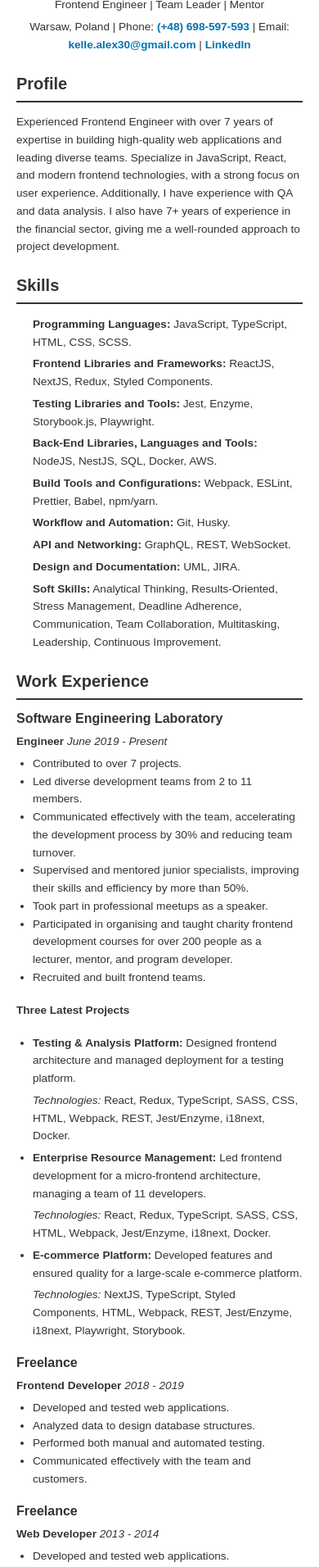
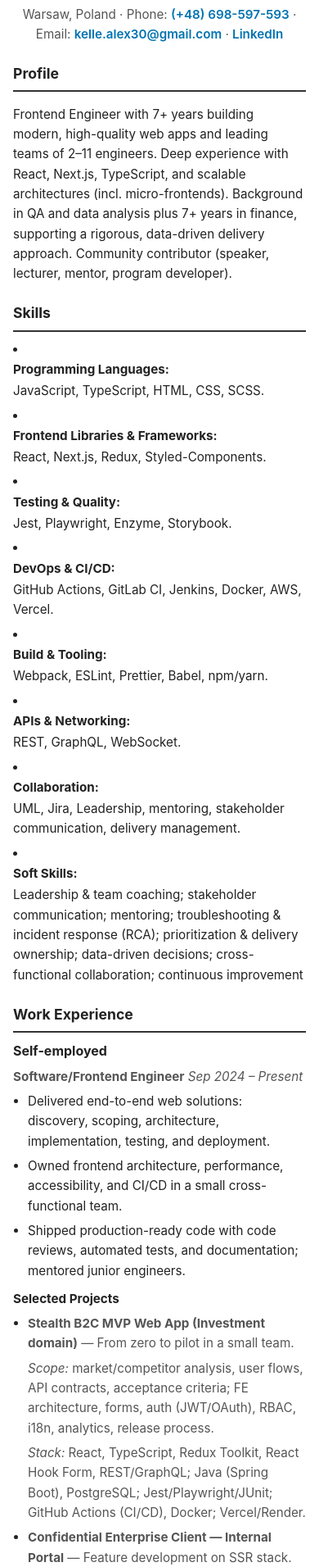
Before and after one commit to AlexKelle/alexandra-kelle-cv, a plain HTML site: page index.html in a window 390 px wide. Shown: the part 88-2000 px from the top of the page at 82% size. Drawn offline with Linux system fonts and the light colour scheme.

Commit message:
feat: cv upgrade

```diff
--- a/index.html
+++ b/index.html
@@ -1,20 +1,23 @@
 <!DOCTYPE html>
 <html lang="en">
 <head>
-    <meta charset="UTF-8">
-    <meta name="viewport" content="width=device-width, initial-scale=1.0">
-    <title>CV - Alexandra Kelle</title>
-    <link rel="stylesheet" href="style.css">
-    <link rel="icon" type="image/x-icon" href="./assets/favicon.ico">
+	<meta charset="UTF-8" />
+	<meta name="viewport" content="width=device-width, initial-scale=1.0"/>
+	<title>CV – Alexandra Kelle</title>
+	<link rel="stylesheet" href="style.css"/>
+	<link rel="icon" type="image/x-icon" href="./assets/favicon.ico"/>
+	<meta name="description" content="Alexandra Kelle — Frontend Engineer / Team Lead. React, Next.js, TypeScript, CI/CD, testing, micro-frontends."/>
 </head>
 <body>
 <div class="cv-container">
+
 	<header>
 		<h1>Alexandra Kelle</h1>
-        <p>Frontend Engineer | Team Leader | Mentor</p>
+		<p>Frontend Engineer · Team Lead · Mentor</p>
 		<p>
-            Warsaw, Poland | Phone: <a href="tel:+48-698-597-593">(+48) 698-597-593</a> |
-            Email: <a href="mailto:kelle.alex30@gmail.com">kelle.alex30@gmail.com</a> |
+			Warsaw, Poland ·
+			Phone: <a href="tel:+48-698-597-593">(+48) 698-597-593</a> ·
+			Email: <a href="mailto:kelle.alex30@gmail.com">kelle.alex30@gmail.com</a> ·
 			<a href="https://www.linkedin.com/in/alexandra-kelle/">LinkedIn</a>
 		</p>
 	</header>
@@ -22,10 +25,10 @@
 	<section>
 		<h2>Profile</h2>
 		<p>
-            Experienced Frontend Engineer with over 7 years of expertise in building high-quality web applications and leading diverse teams.
-            Specialize in JavaScript, React, and modern frontend technologies, with a strong focus on user experience.
-            Additionally, I have experience with QA and data analysis.
-            I also have 7+ years of experience in the financial sector, giving me a well-rounded approach to project development.
+			Frontend Engineer with 7+ years building modern, high-quality web apps and leading teams of 2–11 engineers.
+			Deep experience with React, Next.js, TypeScript, and scalable architectures (incl. micro-frontends).
+			Background in QA and data analysis plus 7+ years in finance, supporting a rigorous, data-driven delivery approach.
+			Community contributor (speaker, lecturer, mentor, program developer).
 		</p>
 	</section>
 
@@ -33,106 +36,123 @@
 		<h2>Skills</h2>
 		<ul class="skills-list">
 			<li><strong>Programming Languages:</strong> JavaScript, TypeScript, HTML, CSS, SCSS.</li>
-            <li><strong>Frontend Libraries and Frameworks:</strong> ReactJS, NextJS, Redux, Styled Components.</li>
-            <li><strong>Testing Libraries and Tools:</strong> Jest, Enzyme, Storybook.js, Playwright.</li>
-            <li><strong>Back-End Libraries, Languages and Tools:</strong> NodeJS, NestJS, SQL, Docker, AWS.</li>
-            <li><strong>Build Tools and Configurations:</strong> Webpack, ESLint, Prettier, Babel, npm/yarn.</li>
-            <li><strong>Workflow and Automation:</strong> Git, Husky.</li>
-            <li><strong>API and Networking:</strong> GraphQL, REST, WebSocket.</li>
-            <li><strong>Design and Documentation:</strong> UML, JIRA.</li>
-            <li><strong>Soft Skills:</strong> Analytical Thinking, Results-Oriented, Stress Management, Deadline Adherence, Communication, Team Collaboration, Multitasking, Leadership, Continuous Improvement.</li>
+			<li><strong>Frontend Libraries & Frameworks:</strong> React, Next.js, Redux, Styled-Components.</li>
+			<li><strong>Testing & Quality:</strong> Jest, Playwright, Enzyme, Storybook.</li>
+			<li><strong>DevOps & CI/CD:</strong> GitHub Actions, GitLab CI, Jenkins, Docker, AWS, Vercel.</li>
+			<li><strong>Build & Tooling:</strong> Webpack, ESLint, Prettier, Babel, npm/yarn.</li>
+			<li><strong>APIs & Networking:</strong> REST, GraphQL, WebSocket.</li>
+			<li><strong>Collaboration:</strong> UML, Jira, Leadership, mentoring, stakeholder communication, delivery management.</li>
+			<li><strong>Soft Skills:</strong> Leadership & team coaching; stakeholder communication; mentoring; troubleshooting & incident response (RCA); prioritization & delivery ownership; data-driven decisions; cross-functional collaboration; continuous improvement</li>
+
+
 		</ul>
 	</section>
 
 	<section>
 		<h2>Work Experience</h2>
+
+		<div class="job">
+			<h3>Self-employed</h3>
+			<p><strong>Software/Frontend Engineer</strong> <em>Sep 2024 – Present</em></p>
+			<ul>
+				<li>Delivered end-to-end web solutions: discovery, scoping, architecture, implementation, testing, and deployment.</li>
+				<li>Owned frontend architecture, performance, accessibility, and CI/CD in a small cross-functional team.</li>
+				<li>Shipped production-ready code with code reviews, automated tests, and documentation; mentored junior engineers.</li>
+			</ul>
+
+			<h4>Selected Projects</h4>
+			<ul>
+				<li>
+					<p><strong>Stealth B2C MVP Web App (Investment domain)</strong> — From zero to pilot in a small team.</p>
+					<p><em>Scope:</em> market/competitor analysis, user flows, API contracts, acceptance criteria; FE architecture, forms, auth (JWT/OAuth), RBAC, i18n, analytics, release process.</p>
+					<p><em>Stack:</em> React, TypeScript, Redux Toolkit, React Hook Form, REST/GraphQL; Java (Spring Boot), PostgreSQL; Jest/Playwright/JUnit; GitHub Actions (CI/CD), Docker; Vercel/Render.</p>
+				</li>
+				<li>
+					<p><strong>Confidential Enterprise Client — Internal Portal</strong> — Feature development on SSR stack.</p>
+					<p><em>Responsibilities:</em> Next.js pages/components, SSR/ISR, data fetching, forms, role-based access, unit/e2e tests, performance & accessibility improvements; collaboration with a Laravel backend.</p>
+					<p><em>Stack:</em> Next.js, TypeScript, React Query/RTK; Laravel (PHP) API; REST; Jest/Playwright; Storybook; i18next; GitHub Actions.</p>
+				</li>
+			</ul>
+		</div>
+
 		<div class="job">
 			<h3>Software Engineering Laboratory</h3>
-            <p><strong>Engineer</strong> <em>June 2019 - Present</em></p>
+			<p><strong>Engineer / Team Lead</strong> <em>Jun 2019 – Aug 2024</em></p>
 			<ul>
-                <li>Contributed to over 7 projects.</li>
-                <li>Led diverse development teams from 2 to 11 members.</li>
-                <li>Communicated effectively with the team, accelerating the development process by 30% and reducing team turnover.</li>
-                <li>Supervised and mentored junior specialists, improving their skills and efficiency by more than 50%.</li>
-                <li>Took part in professional meetups as a speaker.</li>
-                <li>Participated in organising and taught charity frontend development courses for over 200 people as a lecturer, mentor, and program developer.</li>
-                <li>Recruited and built frontend teams.</li>
+				<li>Delivered 7+ projects across enterprise, e-commerce, and platform domains; owned frontend architecture and deployments.</li>
+				<li>Led teams of 2–11 developers; improved communication and processes to accelerate delivery (~30%) and reduce turnover.</li>
+				<li>Hired, onboarded, and mentored junior specialists; established code review and knowledge-sharing rituals.</li>
+				<li>Spoke at meetups; organized and taught charity frontend courses for 200+ learners (lecturer, mentor, program developer).</li>
+				<li>Recruited and built effective frontend teams aligned with project goals and culture.</li>
 			</ul>
-            <h4>Three Latest Projects</h4>
+
+			<h4>Selected Projects</h4>
 			<ul>
 				<li>
-                    <p><strong>Testing & Analysis Platform: </strong> Designed frontend architecture and managed deployment for a testing platform.</p>
-                    <p><em>Technologies: </em>React, Redux, TypeScript, SASS, CSS, HTML, Webpack, REST, Jest/Enzyme, i18next, Docker.</p>
+					<p><strong>Testing & Analysis Platform</strong> — Designed frontend architecture and managed deployment.</p>
+					<p><em>Stack:</em> React, Redux, TypeScript, SASS, HTML/CSS, Webpack, REST, Jest/Enzyme, i18next, Docker.</p>
 				</li>
 				<li>
-                    <p><strong>Enterprise Resource Management: </strong>Led frontend development for a micro-frontend architecture, managing a team of 11 developers.</p>
-                    <p><em>Technologies: </em>React, Redux, TypeScript, SASS, CSS, HTML, Webpack, Jest/Enzyme, i18next, Docker.</p>
+					<p><strong>Enterprise Resource Management (Micro-frontend)</strong> — Led frontend and coordinated a team of 11 developers and interface contracts across domains.</p>
+					<p><em>Stack:</em> React, Redux, TypeScript, SASS, HTML/CSS, Webpack, Jest/Enzyme, i18next, Docker.</p>
 				</li>
 				<li>
-                    <p><strong>E-commerce Platform:  </strong>Developed features and ensured quality for a large-scale e-commerce platform.</p>
-                    <p><em>Technologies: </em> NextJS, TypeScript, Styled Components, HTML, Webpack, REST, Jest/Enzyme, i18next, Playwright, Storybook.</p>
+					<p><strong>E-commerce Platform</strong> — Built features and ensured quality on a large-scale Next.js storefront.</p>
+					<p><em>Stack:</em> Next.js, TypeScript, Styled-Components, HTML, Webpack, REST, Jest/Enzyme, i18next, Playwright, Storybook.</p>
 				</li>
-
 			</ul>
 		</div>
+
 		<div class="job">
-            <h3>Freelance</h3>
-            <p><strong>Frontend Developer</strong> <em>2018 - 2019</em></p>
+			<h3>Self-employed</h3>
+			<p><strong>Frontend Developer</strong> <em>2018 – 2019</em></p>
 			<ul>
-                <li>Developed and tested web applications.</li>
-                <li>Analyzed data to design database structures.</li>
-                <li>Performed both manual and automated testing.</li>
-                <li>Communicated effectively with the team and customers.</li>
+				<li>Developed and tested web applications; collaborated with clients and cross-functional teams.</li>
+				<li>Contributed to database design and data modeling; performed manual and automated testing.</li>
 			</ul>
 		</div>
+
 		<div class="job">
-            <h3>Freelance</h3>
-            <p><strong>Web Developer</strong> <em>2013 - 2014</em></p>
+			<h3>Self-employed</h3>
+			<p><strong>Web Developer</strong> <em>2013 – 2014</em></p>
 			<ul>
-                <li>Developed and tested web applications.</li>
-                <li>Participated in database design.</li>
-                <li>Communicated effectively with the team and customers.</li>
+				<li>Developed and tested web applications; participated in database design; supported team communication.</li>
 			</ul>
 		</div>
-<!--        <div class="job">-->
-<!--            <h3>Private Company</h3>-->
-<!--            <p><strong>Senior Accountant</strong> <em>2012 - 2013</em></p>-->
-<!--            <ul>-->
-<!--                <li>Led and managed a team to achieve company goals.</li>-->
-<!--                <li>Maintained strong relationships with clients to ensure satisfaction.</li>-->
-<!--                <li>Prepared and analyzed financial statements to ensure accuracy and compliance.</li>-->
-<!--                <li>Planned and managed the company’s budget effectively.</li>-->
-<!--            </ul>-->
-<!--        </div>-->
-<!--        <div class="job">-->
-<!--            <h3>Private Company</h3>-->
-<!--            <p><strong>Accountant</strong> <em>2007 - 2012</em></p>-->
-<!--            <ul>-->
-<!--                <li>Calculated and processed taxes accurately.</li>-->
-<!--                <li>Planned and managed budgets efficiently.</li>-->
-<!--                <li>Automated accounting processes, increasing productivity by 40%.</li>-->
-<!--                <li>Developed requirements and concepts for salary automation software, reducing calculation time by 20% monthly.</li>-->
-<!--            </ul>-->
-<!--        </div>-->
 	</section>
 
 	<section>
 		<h2>Education</h2>
-        <p><strong>State University</strong> <em>Specialty: Software Information Systems</em> <em>2017 - 2018</em></p>
-        <p><strong>State University of Industry and Finance</strong> <em>Specialty: Finance and Credit</em> <em>2003 - 2006</em></p>
+		<p><strong>State University</strong> — <em>Bachelor’s Degree, Software Information Systems</em> <em>2017 – 2018</em></p>
+		<p><strong>State University of Industry and Finance</strong> — <em>Bachelor’s Degree, Finance & Credit</em> <em>2003 – 2006</em></p>
 	</section>
 
 	<section>
 		<h2>Languages</h2>
 		<ul class="languages-list">
-            <li>English: Professional working proficiency (B2)</li>
-            <li>Polish: Limited working proficiency (B2)</li>
-            <li>German: Elementary proficiency (A2)</li>
-	          <li>Russian: Native</li>
+			<li>English — B2 (Professional working proficiency)</li>
+			<li>Polish — B2 (Upper-intermediate)</li>
+			<li>German — A2 (Elementary)</li>
+			<li>Russian — Native</li>
 		</ul>
 	</section>
 
+	<section class="keywords">
+		<h2>Keywords (ATS)</h2>
+		<p>
+			React · Next.js · TypeScript · Micro-frontends · Redux · Styled-Components · Playwright · Jest · Storybook ·
+			i18next · REST · GraphQL · Webpack · Vite · Node.js · NestJS · SQL · Docker · AWS ·
+			CI/CD · GitHub Actions · GitLab CI · Jenkins · Vercel · Accessibility · Performance ·
+			Team Leadership · Mentoring · Hiring · Agile · Jira
+		</p>
+	</section>
+
+	<footer class="gdpr">
+		<p>I consent to the processing of my personal data for recruitment purposes in accordance with GDPR (EU) 2016/679.</p>
+	</footer>
+
 	<button class="print-button" onclick="window.print()">Print CV</button>
+
 </div>
 </body>
 </html>
--- a/style.css
+++ b/style.css
@@ -1,110 +1,160 @@
-/* General Styles */
-body {
-    font-family: Arial, sans-serif;
-    margin: 0;
-    padding: 0;
-    background-color: #f4f4f4;
-    color: #333;
-    font-size: .85rem;
-    line-height: 1.6;
+/* =========================
+   Base & Theme
+   ========================= */
+:root {
+    --bg: #f4f4f4;
+    --paper: #fff;
+    --ink: #222;
+    --muted: #555;
+    --brand: #0073b1;
+    --border: #ddd;
 }
 
-/* CV Container */
-.cv-container {
-    max-width: 800px;
-    margin: 20px auto;
-    background: #fff;
-    padding: 20px;
+* { box-sizing: border-box; }
+
+html, body { padding: 0; margin: 0; }
+
+body {
+    font-family: -apple-system, BlinkMacSystemFont, "Segoe UI", Roboto, Inter, Helvetica, Arial, "Apple Color Emoji", "Segoe UI Emoji", "Segoe UI Symbol", sans-serif;
+    background: var(--bg);
+    color: var(--ink);
+    font-size: 0.95rem;
+    line-height: 1.6;
+    -webkit-font-smoothing: antialiased;
+    -moz-osx-font-smoothing: grayscale;
 }
 
-/* Header Styles */
-header {
-    text-align: center;
-    margin-bottom: 20px;
+/* =========================
+   Container
+   ========================= */
+.cv-container {
+    max-width: 820px;
+    margin: 28px auto;
+    background: var(--paper);
+    padding: 28px 28px 36px;
+    border: 1px solid var(--border);
+    border-radius: 8px;
 }
 
-header h1 {
-    margin: 0;
-    font-size: 1.5rem;
+/* =========================
+   Header
+   ========================= */
+header { text-align: center; margin-bottom: 22px; }
+header h1 { margin: 0 0 6px 0; font-size: 1.75rem; letter-spacing: 0.2px; }
+header p { margin: 4px 0; color: var(--muted); }
+header a { color: var(--brand); text-decoration: none; font-weight: 600; }
+header a:hover, header a:focus { text-decoration: underline; }
+
+/* =========================
+   Sections
+   ========================= */
+section { margin-bottom: 22px; }
+section h2 {
+    margin: 0 0 10px 0;
+    padding-bottom: 6px;
+    font-size: 1.1rem;
+    border-bottom: 2px solid #333;
 }
 
-header p {
-    margin: 5px 0;
+.keywords { display: none }
+
+/* =========================
+   Lists
+   ========================= */
+.skills-list, .languages-list { list-style: disc inside; padding-left: 0; margin: 0; }
+.skills-list li, .languages-list li { margin: 6px 0; }
+.skills-list li > strong { display: inline-block; min-width: 210px; font-weight: 700; color: var(--ink); }
+
+/* Optional ATS keywords section: show on screen, hide on print */
+.keywords { margin-top: -8px; color: var(--muted); font-size: 0.9rem; }
+
+/* =========================
+   Jobs
+   ========================= */
+.job { margin-bottom: 18px; }
+.job h3 { font-size: 1rem; margin: 0; }
+.job p { margin: 6px 0; color: var(--muted); }
+.job ul { margin: 6px 0 0 0; padding-left: 18px; }
+.job ul li { margin: 6px 0; }
+.job h4 { margin: 10px 0 6px 0; font-size: 0.95rem; font-weight: 700; }
+
+/* =========================
+   Footer (GDPR consent)
+   ========================= */
+.gdpr { margin-top: 8px; font-size: 0.85rem; color: var(--muted); }
+
+/* =========================
+   Button
+   ========================= */
+.print-button {
+    display: block;
+    margin: 28px auto 0;
+    padding: 10px 20px;
+    color: #fff;
+    background-color: var(--brand);
+    border: none;
+    border-radius: 6px;
+    cursor: pointer;
+    text-align: center;
+    font-weight: 600;
+}
+.print-button:hover, .print-button:focus { background-color: #005f8a; }
+
+/* =========================
+   Responsive
+   ========================= */
+@media (max-width: 640px) {
+    .cv-container { margin: 0; border-radius: 0; border-left: none; border-right: none; padding: 20px 16px 28px; }
+    header h1 { font-size: 1.5rem; }
+    .skills-list li > strong { min-width: 0; display: block; margin-bottom: 2px; }
 }
 
-header a {
-    color: #0073b1;
-    text-decoration: none;
-    font-weight: bold;
+/* =========================
+   Print (natural pagination, compact)
+   ========================= */
+@media print {
+    @page { size: A4; margin: 10mm 12mm; }
+
+    body {
+        background: #fff !important;
+        color: #000;
+        font-size: 10.25pt;
+        line-height: 1.35;
+        hyphens: auto;
+    }
+
+    .cv-container { border: none; padding: 0; margin: 0; }
+
+    /* Let the browser break naturally (no forced avoid rules) */
+    *, *::before, *::after {
+        break-inside: auto !important;
+        page-break-inside: auto !important;
+        break-before: auto !important;
+        break-after: auto !important;
+    }
+
+    /* Tighten spacing slightly */
+    header { margin-bottom: 10px; }
+    header h1 { font-size: 16pt; margin-bottom: 2px; }
+    header p { margin: 2px 0; color: #000; }
+    section { margin-bottom: 12px; }
+    section h2 { font-size: 12pt; margin-bottom: 6px; padding-bottom: 4px; }
+    .skills-list li, .languages-list li { margin: 3px 0; }
+    .skills-list li > strong { min-width: 180px; }
+
+    .job { margin-bottom: 10px; }
+    .job p { margin: 3px 0; }
+    .job ul { margin: 2px 0 0 0; padding-left: 16px; }
+    .job ul li { margin: 3px 0; }
+    .job h4 { margin: 6px 0 4px; font-size: 10.5pt; }
+    .job li p { margin: 0; }
+
+    /* Hide non-essential UI on paper */
+    .print-button { display: none !important; }
+
+    /* Keep links clean (no URL after) */
+    a, a:visited { color: #000; text-decoration: none; }
+    a[href]:after { content: ""; }
+
+    .gdpr { font-size: 9pt; color: #000; }
 }
-
-header a:hover {
-    text-decoration: underline;
-}
-
-/* Section Styles */
-section {
-    margin-bottom: 20px;
-}
-
-section h2 {
-    border-bottom: 2px solid #333;
-    padding-bottom: 5px;
-    margin-bottom: 10px;
-    font-size: 1.25rem;
-}
-
-/* Skills and Languages Lists */
-.skills-list, .languages-list {
-    list-style-type: disc;
-    padding-left: 20px;
-}
-
-.skills-list li {
-    list-style-type: none;
-}
-
-.skills-list li, .languages-list li {
-    margin-bottom: 5px;
-}
-
-/* Job Styles */
-.job {
-    margin-bottom: 15px;
-}
-
-.job h3, h3 {
-    font-size: 1rem;
-    margin: 0;
-}
-
-.job p {
-    margin: 5px 0;
-}
-
-.job ul {
-    padding-left: 20px;
-    margin: 5px 0;
-}
-
-.print-button {
-    display: block;
-    margin: 20px auto;
-    padding: 10px 20px;
-    color: #fff;
-    background-color: #0073b1;
-    border: none;
-    border-radius: 5px;
-    cursor: pointer;
-    text-align: center;
-}
-
-.print-button:hover {
-    background-color: #005f8a;
-}
-
-@media print {
-    .print-button {
-        display: none!important;
-    }
-}
```
Lines whose indentation alone changed are shown as unchanged.
